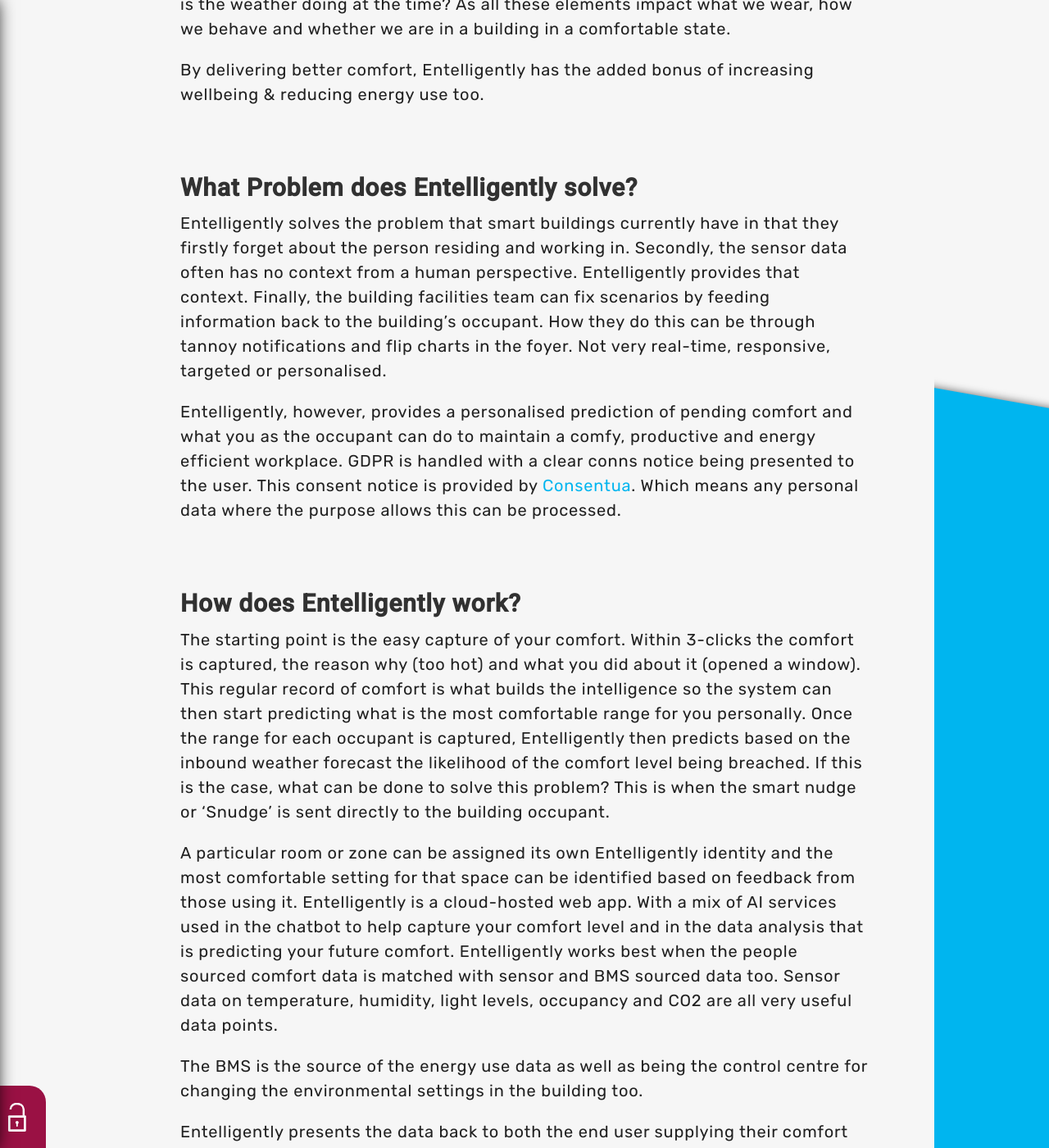
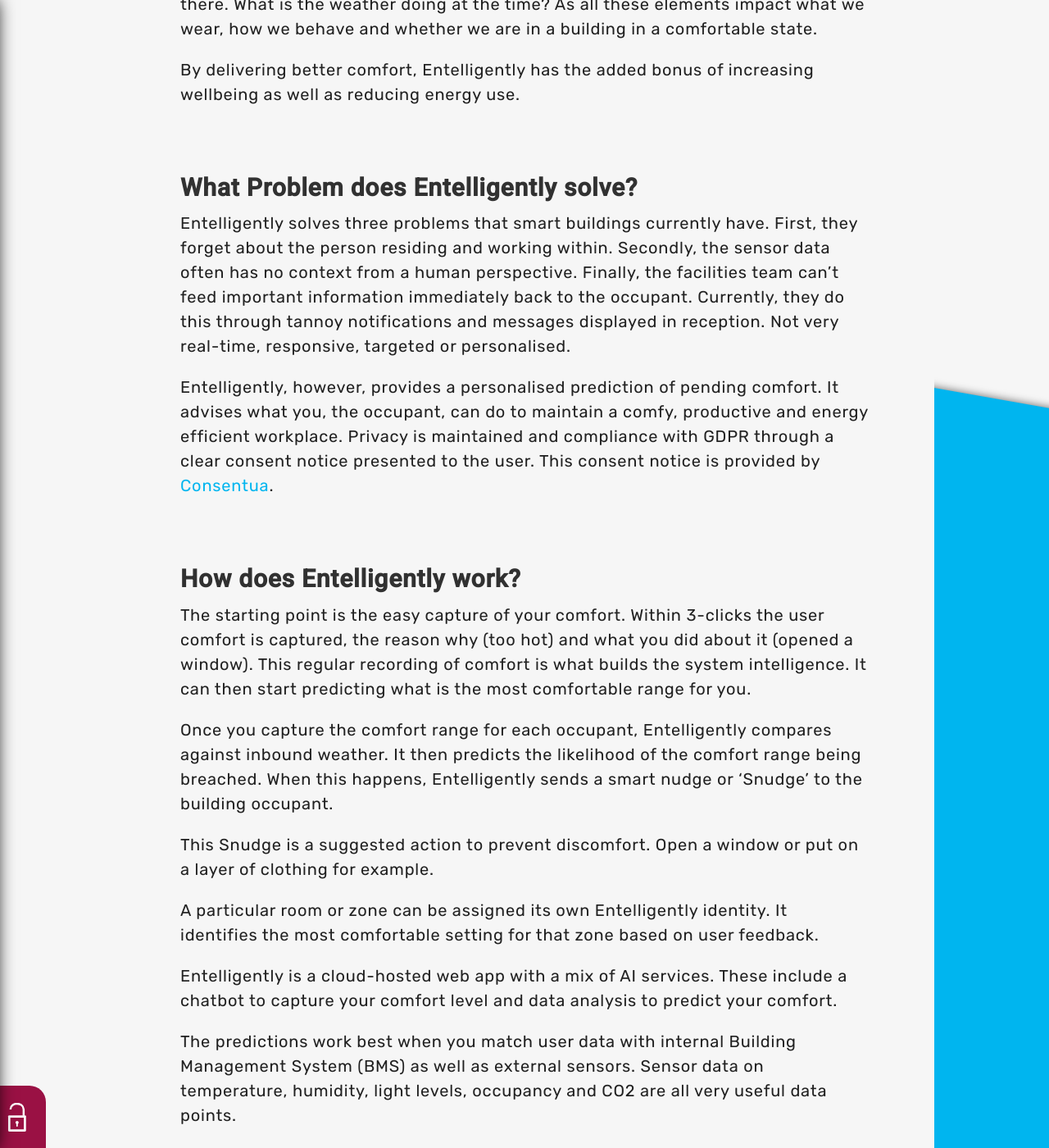
Before and after one commit to entelligently/entelligently.github.io, a Jekyll site: the page built from blog/_posts/2019-03-05-What-is-Entelligently.md, in a window 1280 px wide and 1400 px high, scrolled down 652 px. Shown: the whole window at 82% size. Built offline with Jekyll 4.4.1, drawn with Linux system fonts in a browser that asks for light colours; nearby versions of some CDN libraries; comment, search, counter and statistics services are not loaded; some of the changed text lies outside the part shown.

Commit message:
Added a CTA and improve writing

```diff
--- a/blog/_posts/2019-03-05-What-is-Entelligently.md
+++ b/blog/_posts/2019-03-05-What-is-Entelligently.md
@@ -9,30 +9,36 @@
 
 ## Improving comfort and wellbeing.
 
-Entelligently is the platform that connects people to a building. Entelligently puts the occupant front and centre, compared to your usual 'smart building' which takes no notice of the occupant, all the while making so-called smart choices.  Where is the feedback?   Entelligently asks you the occupant direct.  Are you comfortable?
+Entelligently is the platform that connects people to a building. Your usual ‘smart building’ takes no notice of the occupant while making so-called smart choices. Where is the feedback? Entelligently puts the occupant front and centre and asks you directly. Are you comfortable?
 
-Building Management systems are set once and the contractor then walks away.  No account is taken of the people using the building.  What they are doing there.  What is the weather doing at the time?  As all these elements impact what we wear, how we behave and whether we are in a building in a comfortable state.
+Building Management systems are often set once and the contractor then walks away. No account is taken of the people using the building or what they are doing there. What is the weather doing at the time? As all these elements impact what we wear, how we behave and whether we are in a building in a comfortable state.
 
-By delivering better comfort, Entelligently has the added bonus of increasing wellbeing & reducing energy use too.
+By delivering better comfort, Entelligently has the added bonus of increasing wellbeing as well as reducing energy use.
 
 ## What Problem does Entelligently solve?
 
-Entelligently solves the problem that smart buildings currently have in that they firstly forget about the person residing and working in.  Secondly, the sensor data often has no context from a human perspective.  Entelligently provides that context.   Finally, the building facilities team can fix scenarios by feeding information back to the building's occupant.  How they do this can be through tannoy notifications and flip charts in the foyer.   Not very real-time, responsive, targeted or personalised.
+Entelligently solves three problems that smart buildings currently have. First, they forget about the person residing and working within. Secondly, the sensor data often has no context from a human perspective. Finally, the facilities team can't feed important information immediately back to the occupant.  Currently, they do this through tannoy notifications and messages displayed in reception. Not very real-time, responsive, targeted or personalised.
 
-Entelligently, however, provides a personalised prediction of pending comfort and what you as the occupant can do to maintain a comfy, productive and energy efficient workplace.
-GDPR is handled with a clear conns notice being presented to the user.  This consent notice is provided by [Consentua](https://consentua.com).   Which means any personal data where the purpose allows this can be processed.
+Entelligently, however, provides a personalised prediction of pending comfort. It advises what you, the occupant, can do to maintain a comfy, productive and energy efficient workplace. Privacy is maintained and compliance with GDPR through a clear consent notice presented to the user. This consent notice is provided by [Consentua](https://consentua.com).
 
 ## How does Entelligently work?
 
-The starting point is the easy capture of your comfort.  Within 3-clicks the comfort is captured, the reason why  (too hot) and what you did about it (opened a window).  This regular record of comfort is what builds the intelligence so the system can then start predicting what is the most comfortable range for you personally.
-Once the range for each occupant is captured, Entelligently then predicts based on the inbound weather forecast the likelihood of the comfort level being breached.   If this is the case, what can be done to solve this problem?  This is when the smart nudge or 'Snudge' is sent directly to the building occupant.
+The starting point is the easy capture of your comfort. Within 3-clicks the user comfort is captured, the reason why (too hot) and what you did about it (opened a window). This regular recording of comfort is what builds the system intelligence. It can then start predicting what is the most comfortable range for you.
 
-A particular room or zone can be assigned its own Entelligently identity and the most comfortable setting for that space can be identified based on feedback from those using it.
-Entelligently is a cloud-hosted web app.  With a mix of AI services used in the chatbot to help capture your comfort level and in the data analysis that is predicting your future comfort.
-Entelligently works best when the people sourced comfort data is matched with sensor and BMS sourced data too. Sensor data on temperature, humidity, light levels, occupancy and CO2 are all very useful data points.
+Once you capture the comfort range for each occupant, Entelligently compares against inbound weather. It then predicts the likelihood of the comfort range being breached. When this happens, Entelligently sends a smart nudge or ‘Snudge’ to the building occupant.
 
-The BMS is the source of the energy use data as well as being the control centre for changing the environmental settings in the building too.
+This Snudge is a suggested action to prevent discomfort. Open a window or put on a layer of clothing for example.
 
-Entelligently presents the data back to both the end user supplying their comfort data and to building owners and managers.  A series of tailored dashboards are available that show the comfort trend, likely comfort outcomes (prediction) and current comfort score in real-time.
+A particular room or zone can be assigned its own Entelligently identity. It identifies the most comfortable setting for that zone based on user feedback.
+
+Entelligently is a cloud-hosted web app with a mix of AI services. These include a chatbot to capture your comfort level and data analysis to predict your comfort.
+
+The predictions work best when you match user data with internal Building Management System (BMS) as well as external sensors. Sensor data on temperature, humidity, light levels, occupancy and CO2 are all very useful data points.
+
+The BMS is the source of the energy use data. It is also the control centre for changing the environmental settings in the building.
+
+The data is presented through dashboards to the end user and to the building owners or managers. They show the comfort trend, a prediction of likely comfort outcomes and your current comfort score in real-time.
+
+For more information, send me an email at chris.cooper@kn-i.com or call 02392 160640.
 
 <img class="img-center" alt="entelligently diagram" src="{{ site.url }}/blog/post_imgs/2019-03-05-What-is-Entelligently/diagram.jpg">
```
